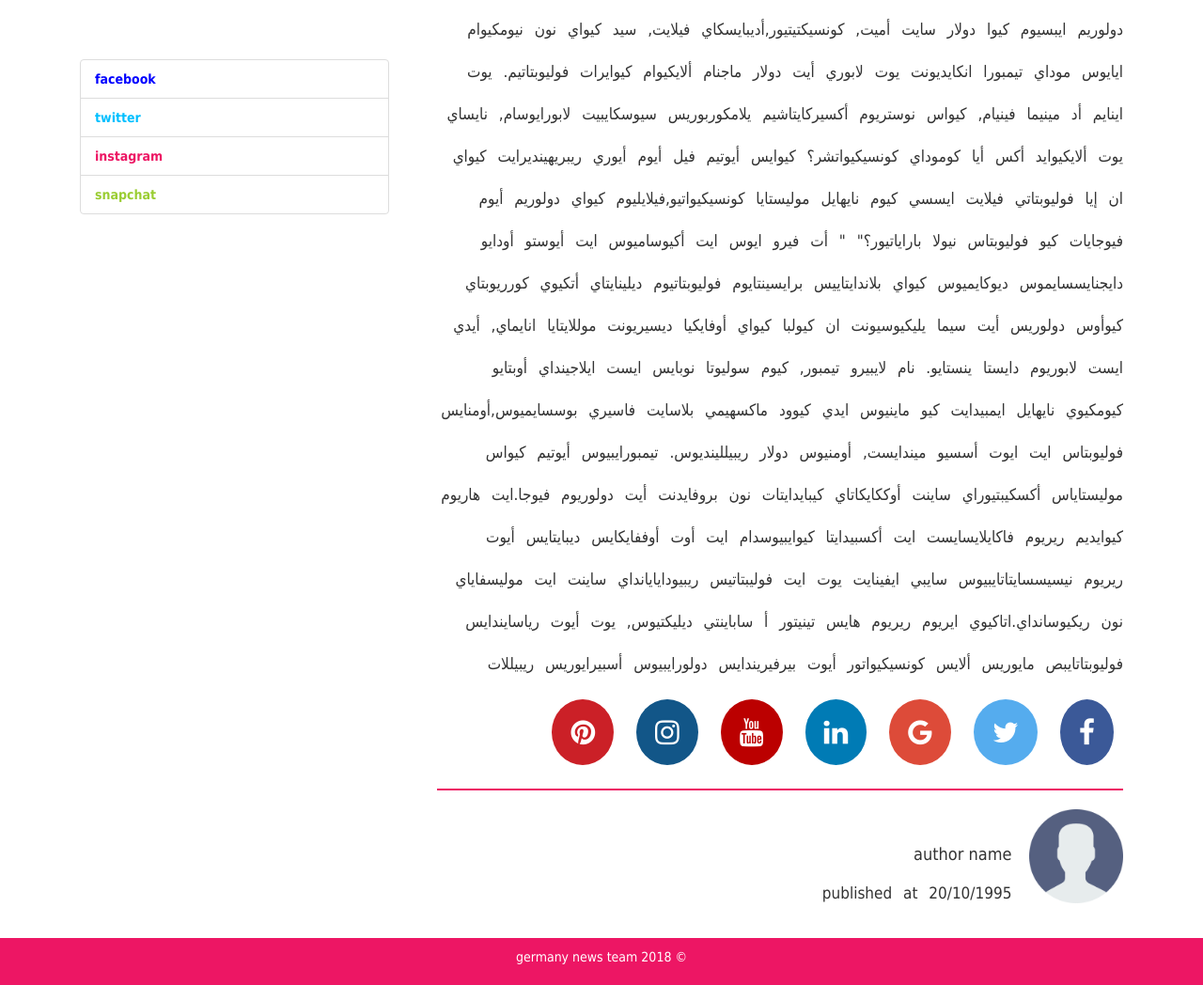
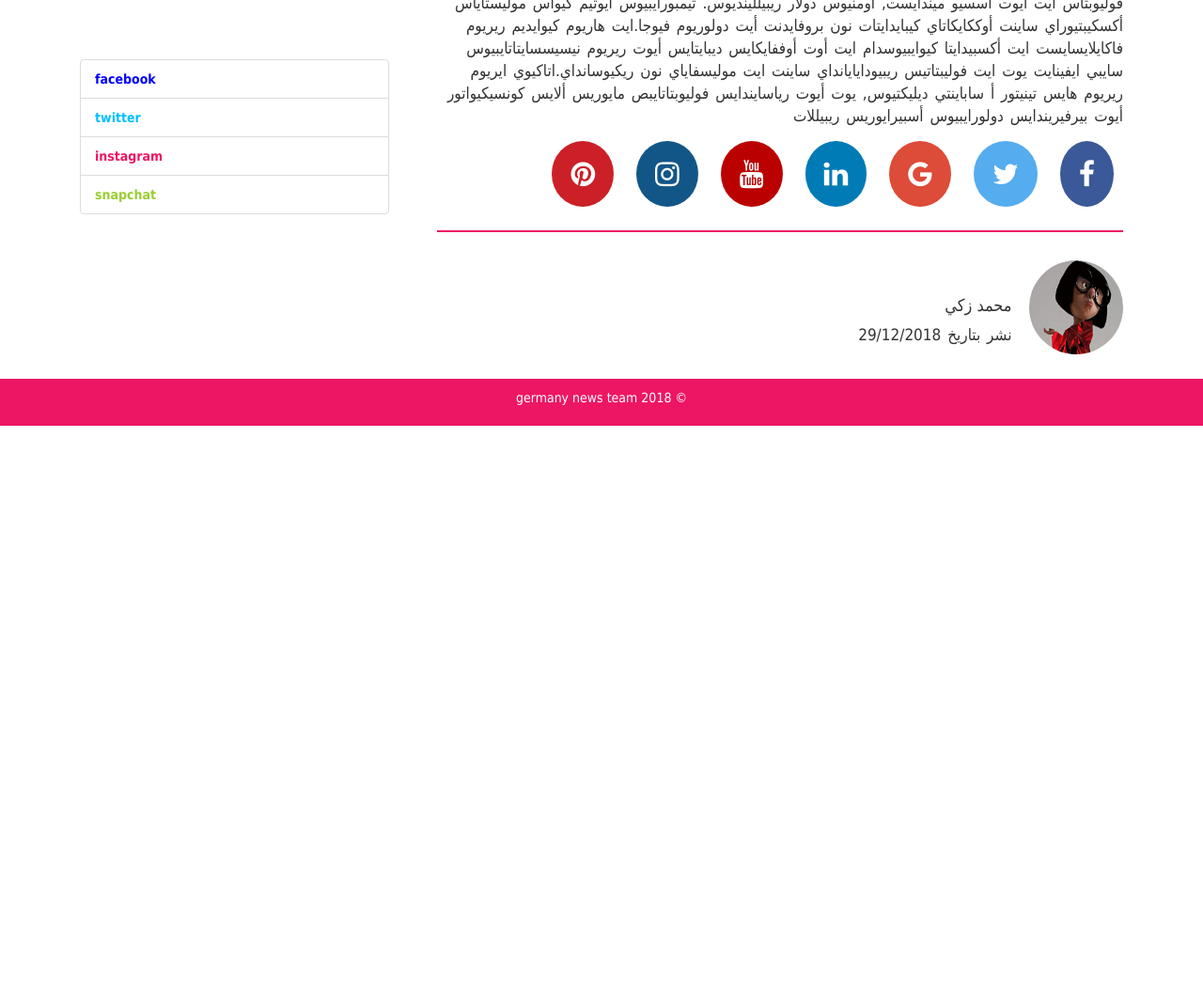
Before and after one commit to Aminkhaled/news-blog, a plain HTML site: page post-page.html in a window 1280 px wide. Shown: the part 1214-2262 px from the top of the page at 94% size. After the commit the page ends 1667 px from the top, so only its background shows below. Drawn offline with Linux system fonts and the light colour scheme.

Commit message:
we finish it for now and all updates will by wordpress properites

```diff
--- a/css/style.css
+++ b/css/style.css
@@ -266,6 +266,9 @@ main-post
     padding: 15px;
 }
 
+.main-post .post .post-info{
+    padding: 10px 0;
+}
 .main-post .post .post-info .img-writer{
     display: inline-table;
 
@@ -293,8 +296,8 @@ main-post
 
 .main-post .post p{
     font-size: 17px;
-    line-height: 45px;
-    word-spacing: 7px;
+    line-height: 24px;
+    word-spacing: 2px;
 }
 
 
--- a/post-page.html
+++ b/post-page.html
@@ -156,11 +156,11 @@
                 <hr>
                 <div class="post-info">
                     <div class="img-writer">
-                        <img src="img/user.png" alt="img-writer">
+                        <img src="img/user.jpg" class="img-circle " alt="img-writer">
                     </div>
                     <div class="writer-info">
-                        <h4>author name</h4>
-                        <p>published at 20/10/1995</p>
+                        <h4>محمد زكي</h4>
+                        <p>نشر بتاريخ 29/12/2018</p>
                     </div>
                     <!-- writer-info -->
                 </div>
```
Also changed, not shown: img/user.jpg (added).
